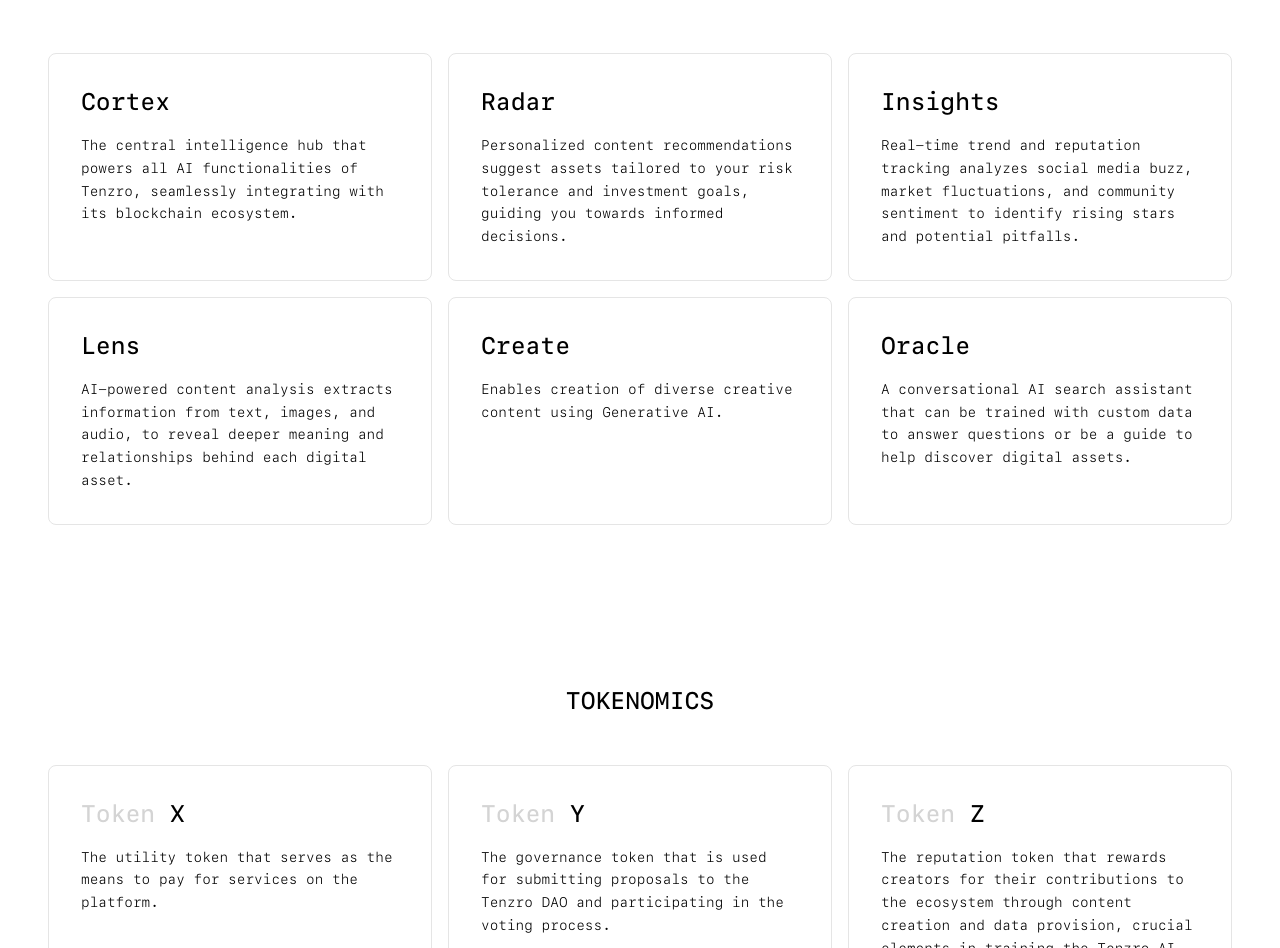
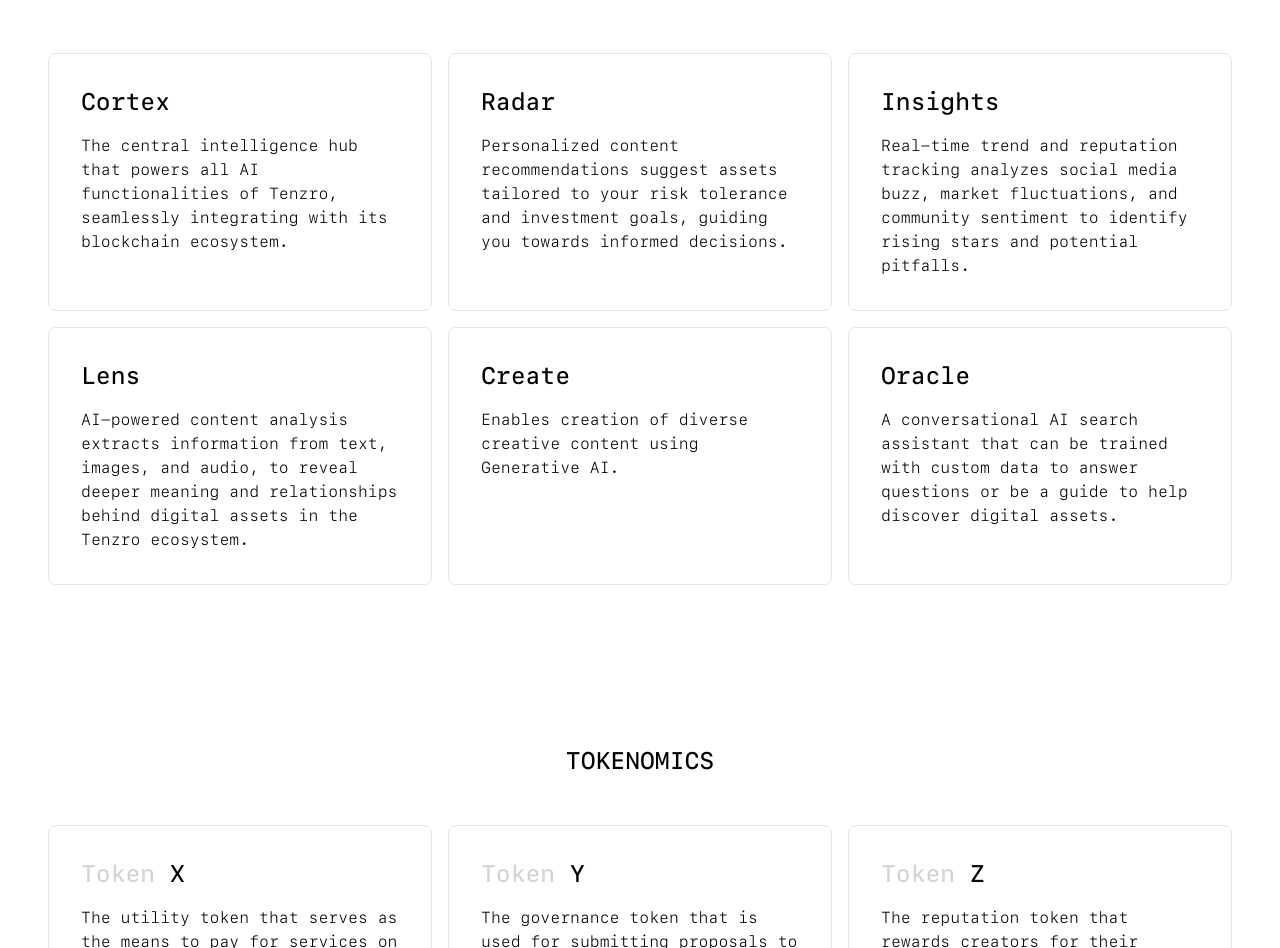
Before and after one commit to hilarl/tenzro-com, a Next.js app: page / in a window 1280 px wide. Shown: the part 2024-2972 px from the top of the page. Built offline with nearby package versions, Linux system fonts and the light colour scheme.

Commit message:
Update page.js

```diff
--- a/src/app/page.js
+++ b/src/app/page.js
@@ -47,7 +47,7 @@
           <div class="p-8 w-full md:w-1/2 border border-neutral-200 rounded-lg text-black h-auto md:h-72 mt-20 mr-20 mono-regular-h">
             <h1 className="text-xl md:text-3xl mb-4">Whats possible with Tenzro</h1>
             <p className="mb-24 text-sm md:text-lg text-neutral-400 mono-light">Build AI-powered apps on Tenzro with our ML tools.</p>
-            <Link className="text-sm md:text-md font-bold" href="#">TRY THE CORTEX PLAYGROUND (TBA)</Link>
+            <Link className="text-sm md:text-base font-bold" href="#">TRY THE CORTEX PLAYGROUND (TBA)</Link>
           </div>
           <div class="md:w-1/2">
             <Accordion type="single" collapsible className="w-full mt-12 mb-20">
@@ -152,27 +152,27 @@
         <div className="grid grid-cols-1 md:grid-cols-3 gap-4 p-6 md:p-12 mono-medium-h">
           <div className="border border-neutral-200 rounded-lg p-8">
             <h1 className="text-xl md:text-2xl mb-4">Cortex</h1>
-            <p className="text-sm mono-light leading-relaxed">The central intelligence hub that powers all AI functionalities of Tenzro, seamlessly integrating with its blockchain ecosystem.</p>
+            <p className="text-sm md:text-base mono-light leading-relaxed">The central intelligence hub that powers all AI functionalities of Tenzro, seamlessly integrating with its blockchain ecosystem.</p>
           </div>
           <div className="border border-neutral-200 rounded-lg p-8">
             <h1 className="text-xl md:text-2xl mb-4">Radar</h1>
-            <p className="text-sm mono-light leading-relaxed">Personalized content recommendations suggest assets tailored to your risk tolerance and investment goals, guiding you towards informed decisions.</p>
+            <p className="text-sm md:text-base mono-light leading-relaxed">Personalized content recommendations suggest assets tailored to your risk tolerance and investment goals, guiding you towards informed decisions.</p>
           </div>
           <div className="border border-neutral-200 rounded-lg p-8">
             <h1 className="text-xl md:text-2xl mb-4">Insights</h1>
-            <p className="text-sm mono-light leading-relaxed">Real-time trend and reputation tracking analyzes social media buzz, market fluctuations, and community sentiment to identify rising stars and potential pitfalls.</p>
+            <p className="text-sm md:text-base mono-light leading-relaxed">Real-time trend and reputation tracking analyzes social media buzz, market fluctuations, and community sentiment to identify rising stars and potential pitfalls.</p>
           </div>
           <div className="border border-neutral-200 rounded-lg p-8">
             <h1 className="text-xl md:text-2xl mb-4">Lens</h1>
-            <p className="text-sm mono-light leading-relaxed">AI-powered content analysis extracts information from text, images, and audio, to reveal deeper meaning and relationships behind each digital asset.</p>
+            <p className="text-sm md:text-base mono-light leading-relaxed">AI-powered content analysis extracts information from text, images, and audio, to reveal deeper meaning and relationships behind digital assets in the Tenzro ecosystem.</p>
           </div>
           <div className="border border-neutral-200 rounded-lg p-8">
             <h1 className="text-xl md:text-2xl mb-4">Create</h1>
-            <p className="text-sm mono-light leading-relaxed">Enables creation of diverse creative content using Generative AI.</p>
+            <p className="text-sm md:text-base mono-light leading-relaxed">Enables creation of diverse creative content using Generative AI.</p>
           </div>
           <div className="border border-neutral-200 rounded-lg p-8">
             <h1 className="text-xl md:text-2xl mb-4">Oracle</h1>
-            <p className="text-sm mono-light leading-relaxed">A conversational AI search assistant that can be trained with custom data to answer questions or be a guide to help discover digital assets.</p>
+            <p className="text-sm md:text-base mono-light leading-relaxed">A conversational AI search assistant that can be trained with custom data to answer questions or be a guide to help discover digital assets.</p>
           </div>
         </div>
 
@@ -183,15 +183,15 @@
           <div className="grid grid-cols-1 md:grid-cols-3 gap-4 p-6 md:p-12 mono-medium-h">
             <div className="border border-neutral-200 rounded-lg p-8">
               <h1 className="text-xl md:text-2xl mb-4"><span className="text-neutral-300">Token</span> X</h1>
-              <p className="text-sm mono-light leading-relaxed">The utility token that serves as the means to pay for services on the platform. </p>
+              <p className="text-sm md:text-base mono-light leading-relaxed">The utility token that serves as the means to pay for services on the platform. </p>
             </div>
             <div className="border border-neutral-200 rounded-lg p-8">
               <h1 className="text-xl md:text-2xl mb-4"><span className="text-neutral-300">Token</span> Y</h1>
-              <p className="text-sm mono-light leading-relaxed">The governance token that is used for submitting proposals to the Tenzro DAO and participating in the voting process.</p>
+              <p className="text-sm md:text-base mono-light leading-relaxed">The governance token that is used for submitting proposals to the Tenzro DAO and participating in the voting process.</p>
             </div>
             <div className="border border-neutral-200 rounded-lg p-8">
               <h1 className="text-xl md:text-2xl mb-4"><span className="text-neutral-300">Token</span> Z</h1>
-              <p className="text-sm mono-light leading-relaxed">The reputation token that rewards creators for their contributions to the ecosystem through content creation and data provision, crucial elements in training the Tenzro AI.</p>
+              <p className="text-sm md:text-base mono-light leading-relaxed">The reputation token that rewards creators for their contributions to the ecosystem through content creation and data provision, crucial elements in training the Tenzro AI.</p>
             </div>
           </div>
         </div>
```
